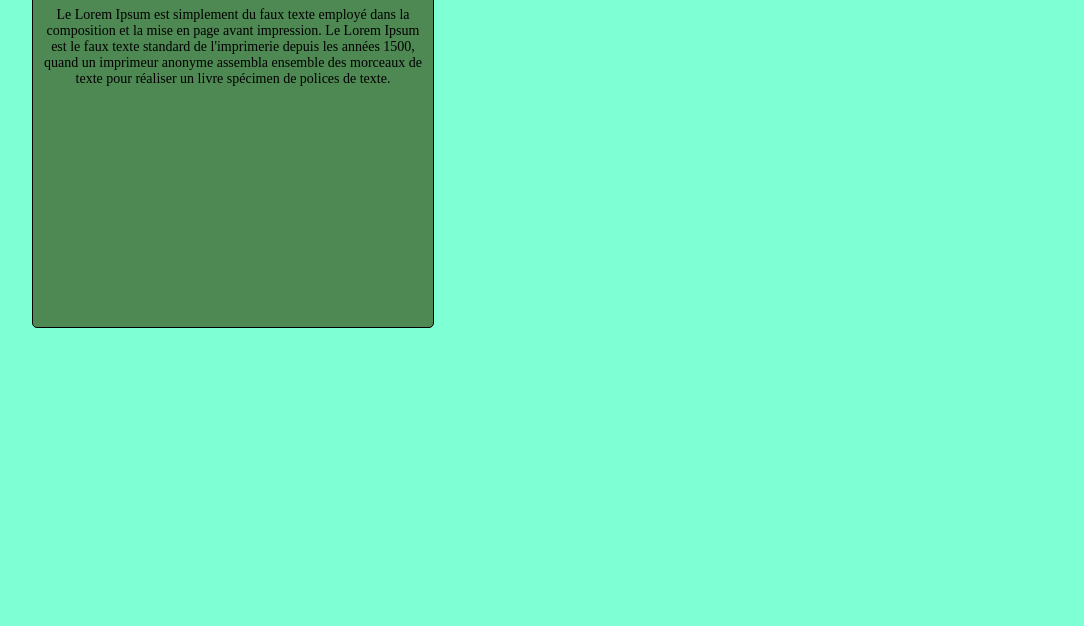
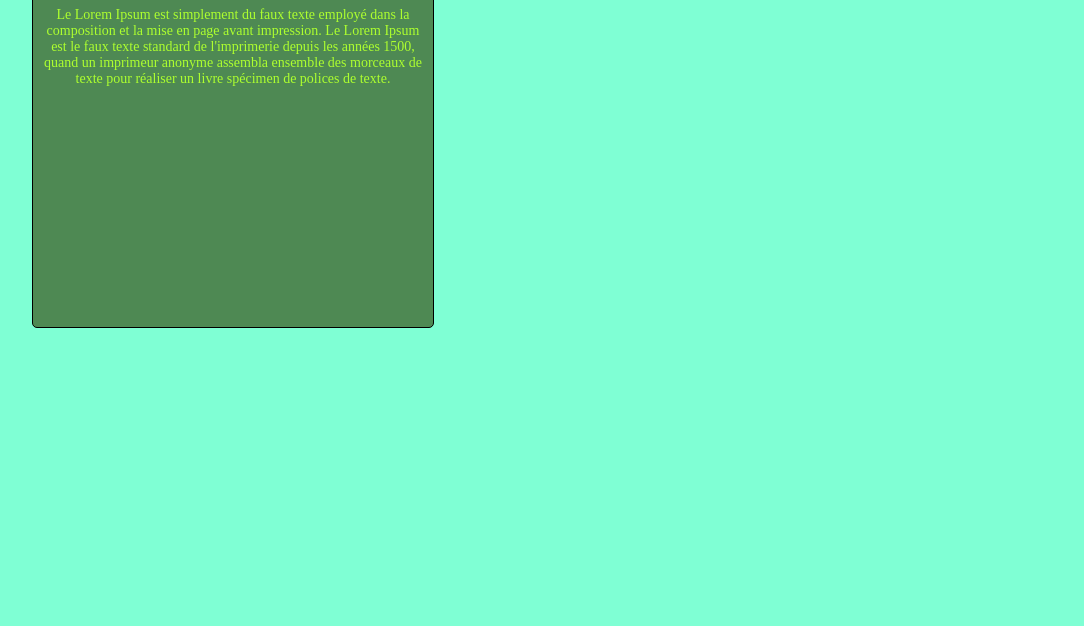
Before and after one commit to Tsioryfaniry/repeat, a plain HTML site: page page-about.html in a window 1280 px wide. Shown: the part 174-800 px from the top of the page, without its empty margins (26-1110 px from the left). Drawn offline with Linux system fonts and the light colour scheme.

Commit message:
change paragraph color

```diff
--- a/page-about.css
+++ b/page-about.css
@@ -51,6 +51,7 @@ header{
 .paragraph{
   font-size: 14px;
   text-align: center;
+  color: greenyellow;
   padding-left: 10px;
   padding-right: 10px;
 }
```
